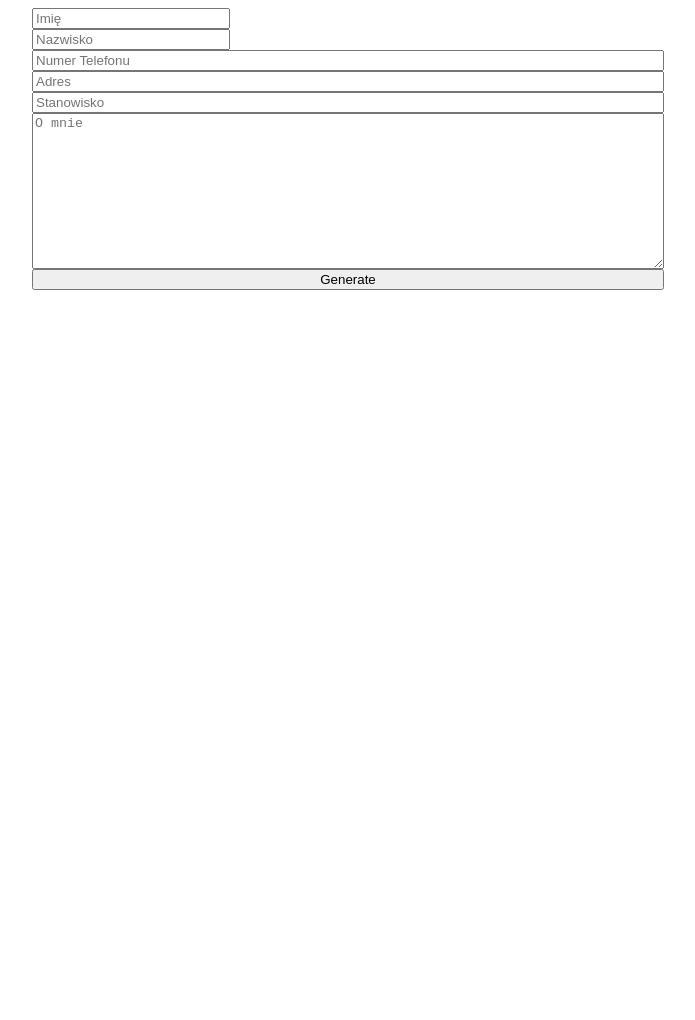
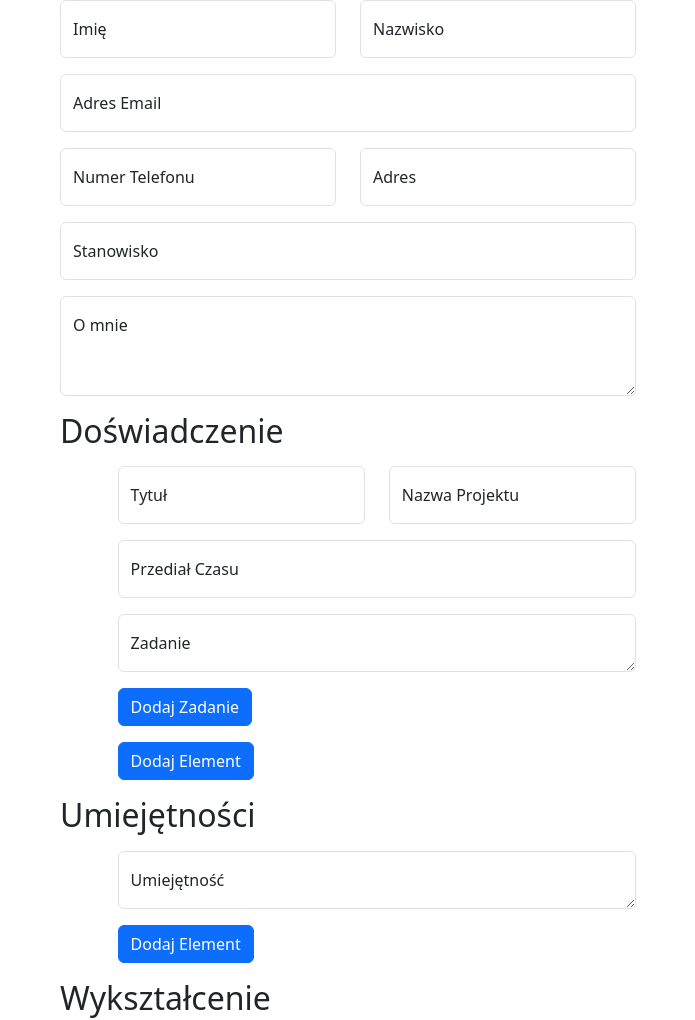
Before and after one commit to TymoteuszMarek/CVGenerator, a website built with Vite: page index.html in a window 1280 px wide. Shown: the top 1020 px of the page, without its empty margins (292-987 px from the left). Before the commit the page ends 800 px from the top, so only its background shows below. Built offline with nearby package versions, Linux system fonts and the light colour scheme.

Commit message:
Form is ready, but there's no data fatching yet.

```diff
--- a/index.html
+++ b/index.html
@@ -4,6 +4,7 @@
     <meta charset="UTF-8" />
     <meta name="viewport" content="width=device-width, initial-scale=1.0" />
     <title>CV Creator</title>
+    <link href="https://cdn.jsdelivr.net/npm/bootstrap@5.3.3/dist/css/bootstrap.min.css" rel="stylesheet" integrity="sha384-QWTKZyjpPEjISv5WaRU9OFeRpok6YctnYmDr5pNlyT2bRjXh0JMhjY6hW+ALEwIH" crossorigin="anonymous">
     <link rel="stylesheet" href="src/css/style.css">
   </head>
   <body>
@@ -16,14 +17,67 @@
         </nav>
       </header>
       <main>
-        <input type="text" id="Name" placeholder="Imię">
-        <input type="text" id="LastName" placeholder="Nazwisko">
-        <input type="number" id="PhoneNumber" placeholder="Numer Telefonu">
-        <input type="text" id="Address" placeholder="Adres">
-        <input type="text" id="Position" placeholder="Stanowisko">
-        <textarea id="AboutMyself" cols="30" rows="10" placeholder="O mnie"></textarea>
-        <div id="expiriences"></div>
-        <button id="Generate">Generate</button>
+        <div class="container">
+          <div class="row">
+            <div class="col-sm">
+              <div class="form-floating mb-3">
+                <input type="text" id="Name" class="form-control" placeholder="Imię">
+                <label for="Name">Imię</label>
+              </div>
+            </div>
+            <div class="col">
+              <div class="form-floating mb-3">
+                <input type="text" id="LastName" class="form-control" placeholder="Nazwisko">
+                <label for="Name">Nazwisko</label>
+              </div>
+            </div>
+          </div>
+          <div class="form-floating mb-3">
+            <input type="email" id="Email" class="form-control" placeholder="Adres Email">
+            <label for="Name">Adres Email</label>
+          </div>
+          <div class="row">
+            <div class="col-sm">
+              <div class="form-floating mb-3">
+                <input type="number" id="PhoneNumber" class="form-control" placeholder="Numer Telefonu">
+                <label for="Name">Numer Telefonu</label>
+              </div>
+            </div>
+            <div class="col">
+              <div class="form-floating mb-3">
+                <input type="text" id="Address" class="form-control" placeholder="Adres">
+                <label for="Name">Adres</label>
+              </div>
+            </div>
+          </div>
+          <div class="form-floating mb-3">
+            <input type="text" id="Position" class="form-control" placeholder="Stanowisko">
+            <label for="Name">Stanowisko</label>
+          </div>
+          <div class="form-floating mb-3">
+            <textarea id="AboutMyself" class="form-control" style="height: 100px" placeholder="O mnie"></textarea>
+            <label for="Name">O mnie</label>
+          </div>
+          <h2 class="mb-3">Doświadczenie</h2>
+          <div class="d-flex flex-column align-items-end">
+            <div class="ButtonHolder">
+              <div id="Expiriences" class="Generated"></div>
+            </div>
+          </div>
+          <h2 class="mb-3">Umiejętności</h2>
+          <div class="d-flex flex-column align-items-end">
+            <div class="ButtonHolder">
+              <div id="Skills" class="Generated"></div>
+            </div>
+          </div>
+          <h2 class="mb-3">Wykształcenie</h2>
+          <div class="d-flex flex-column align-items-end">
+            <div class="ButtonHolder">
+              <div id="Education" class="Generated"></div>
+            </div>
+          </div>
+          <button id="Generate" class="btn btn-primary">Generate</button>
+        </div>
       </main>
       <footer>
       </footer>
--- a/package.json
+++ b/package.json
@@ -12,6 +12,7 @@
     "vite": "^5.2.0"
   },
   "dependencies": {
+    "bootstrap": "^5.3.3",
     "jspdf": "^2.5.1"
   }
 }
--- a/src/css/style.css
+++ b/src/css/style.css
@@ -1,22 +1,24 @@
-nav{
-    width: 100%;
-}
 main{
+    max-width: 600px;
+    min-width: 200px;
+    margin: auto;
     display: flex;
     flex-direction: column;
-    width: 50%;
-    margin: auto;
 }
-#Name{
-    width: 30%;
-}
-#LastName{
-    width: 30%;
+main button{
+    width: fit-content;
 }
 [id^="formDiv"]{
     display: flex;
     flex-direction: column;
 }
-[id^="formDiv"] :not(textarea){
+.ButtonHolder{
+    width: 90%;
+}
+#SkillFields{
+    display: flex;
+    flex-direction: column;
+}
+#input {
     width: 30%;
 }
--- a/src/js/app/cvGeneration.js
+++ b/src/js/app/cvGeneration.js
@@ -1,5 +1,4 @@
 import { ShadingPattern, TilingPattern, jsPDF } from "jspdf";
-import PDFWrite from "../pdfFramework/PDFWrite";
 import Rect from "../pdfFramework/Rect";
 import HTMLText from "../pdfFramework/HTMLText";
 import CVExample from "./CVExample";
@@ -36,7 +35,6 @@ function generate()
     let email = "tymekmarek2@gmail.com";
     address = "ul. Sokola 10, Ceradz Koscielny";
     position = "Senior Developer";
-    content = "kys negro";
     aboutMyself = `Lorem ipsum dolor sit, amet consectetur adipisicing elit. Tempora odit ducimus aut. Delectus, quam officia dicta reiciendis corporis voluptatibus molestiae possimus sequi. Exercitationem unde explicabo amet quae veniam facere nihil.
     Quia, illo eius. Provident, recusandae ut nisi dolore, esse voluptatibus.`;
     /**@type {CVExample[]} */
--- a/src/js/app/form.js
+++ b/src/js/app/form.js
@@ -1,43 +1,171 @@
-const expiriences = document.getElementById("expiriences");
-let cvForms = [];
-createCVExampleForm();
+const expiriences = document.getElementById("Expiriences");
+const skills = document.getElementById("Skills");
+const education = document.getElementById("Education");
+const buttonHolders = document.getElementsByClassName("ButtonHolder");
 
-function createCVExampleForm(){
+let cvExampleForms = {
+    "education": [],
+    "expirience": []
+};
+let buttonsCount = 0;
+let skillFieldsCount = 0;
+
+createExpirienceForm();
+createAddFormButton(createExpirienceForm);
+createSkillField();
+createAddFormButton(createSkillField);
+createEducationForm();
+createAddFormButton(createEducationForm);
+
+function createAddFormButton(delegate)
+{
+    const addCVExampleButton = document.createElement("button");
+    addCVExampleButton.className = "btn btn-primary mb-3";
+    addCVExampleButton.innerText = "Dodaj Element";
+    addCVExampleButton.onclick = () =>
+    {
+        delegate();
+    };
+    buttonHolders[buttonsCount++].appendChild(addCVExampleButton);
+}
+function createAddFieldButton(formDiv, delegate)
+{
+    const addTaskFieldButton = document.createElement("button");
+    addTaskFieldButton.id = "AddTask";
+    addTaskFieldButton.className = "btn btn-primary mb-3";
+    addTaskFieldButton.innerText = "Dodaj Zadanie";
+    addTaskFieldButton.onclick = () =>
+    {
+        delegate();
+    };
+    formDiv.appendChild(addTaskFieldButton);
+}
+function createExpirienceForm()
+{
+    let length = cvExampleForms["expirience"].length;
+    if (length >= 3) return;
+
+    const data = createCVExampleForm(expiriences, "Tytuł", "Nazwa Projektu", "Przediał Czasu");
+
+    createAddFieldButton(
+        data.formDiv,
+        () => {
+        createTaskField("expirience", length, data.skillTasksDiv);
+        }
+    );
+
+    cvExampleForms["expirience"].push(
+        {
+            taskFieldsCount: 0,
+        }
+    );
+}
+function createEducationForm()
+{
+    let length = cvExampleForms["education"].length;
+    if (length >= 3) return;
+
+    const data = createCVExampleForm(education, "Szkoła", "Kierunek", "Przediał Czasu");
+
+    createAddFieldButton(
+        data.formDiv,
+        () => {
+        createTaskField("education", length, data.skillTasksDiv);
+        }
+    );
+
+    cvExampleForms["education"].push(
+        {
+            taskFieldsCount: 0,
+        }
+    );
+}
+/**
+ * @param {HTMLElement} parent
+ * @param {string} titleLabel
+ * @param {string} projectNameLabel
+ * @param {string} timePeriodLabel
+ */
+function createCVExampleForm(parent, titleLabel, projectNameLabel, timePeriodLabel)
+{
     const formDiv = document.createElement("div");
-    formDiv.id = `formDiv${cvExampleFormsCount}`;
-    expiriences.appendChild(formDiv);
+    formDiv.id = `formDiv${cvExampleForms.length}`;
+    parent.appendChild(formDiv);
 
-    const titleField = document.createElement("input")
-    titleField.type = "text";
-    titleField.id = "TitleField";
-    titleField.placeholder = "Title";
-    formDiv.appendChild(titleField);
+    const rowDiv = document.createElement("div");
+    rowDiv.className = "row";
+    formDiv.appendChild(rowDiv);
 
-    const projectNameField = document.createElement("input")
-    projectNameField.type = "text";
-    projectNameField.id = "ProjectName";
-    projectNameField.placeholder = "ProjectName";
-    formDiv.appendChild(projectNameField);
+    const colDiv = document.createElement("div");
+    colDiv.className = "col-sm";
+    rowDiv.appendChild(colDiv);
 
-    const timePeriodField = document.createElement("input")
-    timePeriodField.type = "text";
-    timePeriodField.id = "TimePeriod";
-    timePeriodField.placeholder = "TimePeriod";
-    formDiv.appendChild(timePeriodField);
+    createInputField("input", true, "text", "TitleField", titleLabel, colDiv);
 
-    const skillField = document.createElement("textarea")
-    skillField.cols = 1;
-    skillField.rows = 1;
-    skillField.id = "Skill";
-    skillField.placeholder = "Skill";
-    formDiv.appendChild(skillField);
+    const colDiv2 = document.createElement("div");
+    colDiv2.className = "col";
+    rowDiv.appendChild(colDiv2);
 
-    cvExampleFormsCount++;
+    createInputField("input", true, "text", "ProjectName", projectNameLabel, colDiv2);
+    createInputField("input", true, "text", "TimePeriod", timePeriodLabel, formDiv);
 
-    cvForms.push({ skillFieldsCount: 1 });
+    const skillTasksDiv = document.createElement("div");
+    skillTasksDiv.id = "SkillTasks";
+    formDiv.appendChild(skillTasksDiv);
 
+    createInputField("textarea", false, "", "Task0", "Zadanie", skillTasksDiv);
+
+    return {
+        skillTasksDiv: skillTasksDiv,
+        formDiv: formDiv
+    };
 }
-function createSkillField(id){
-    let skillFieldsCount = cvForms[id].skillFieldsCount;
+/**
+ * @param {string} formName
+ * @param {number} id
+ * @param {HTMLDivElement} skillFieldsDiv
+*/
+function createTaskField(formName, id, skillFieldsDiv)
+{
+    let form = cvExampleForms[formName][id];
 
+    if (form.taskFieldsCount >= 2) return;
+
+    createInputField("textarea", false, "", `Skill${form.taskFieldsCount}`, "Zadanie", skillFieldsDiv);
+
+    form.taskFieldsCount++;
 }
+function createSkillField()
+{
+    if (skillFieldsCount >= 3) return;
+
+    createInputField("textarea", false, "", `Skill${skillFieldsCount}`, "Umiejętność", skills);
+
+    skillFieldsCount++;
+}
+/**
+ * @param {string} element html element
+ * @param {boolean} useType
+ * @param {string} type
+ * @param {number} id
+ * @param {string} placeholder
+ * @param {HTMLElement} parent
+ */
+function createInputField(element, useType, type, id, placeholder, parent)
+{
+    const div = document.createElement("div");
+    div.className = "form-floating mb-3";
+    parent.appendChild(div);
+
+    const input = document.createElement(element);
+    if (useType)input.type = type;
+    input.id = id;
+    input.className = "form-control"
+    input.placeholder = placeholder;
+    div.appendChild(input);
+
+    const label = document.createElement("label");
+    label.htmlFor = input.id;
+    label.innerText = placeholder;
+    div.appendChild(label);
+}
```
Also changed, not shown: 1 other file.
